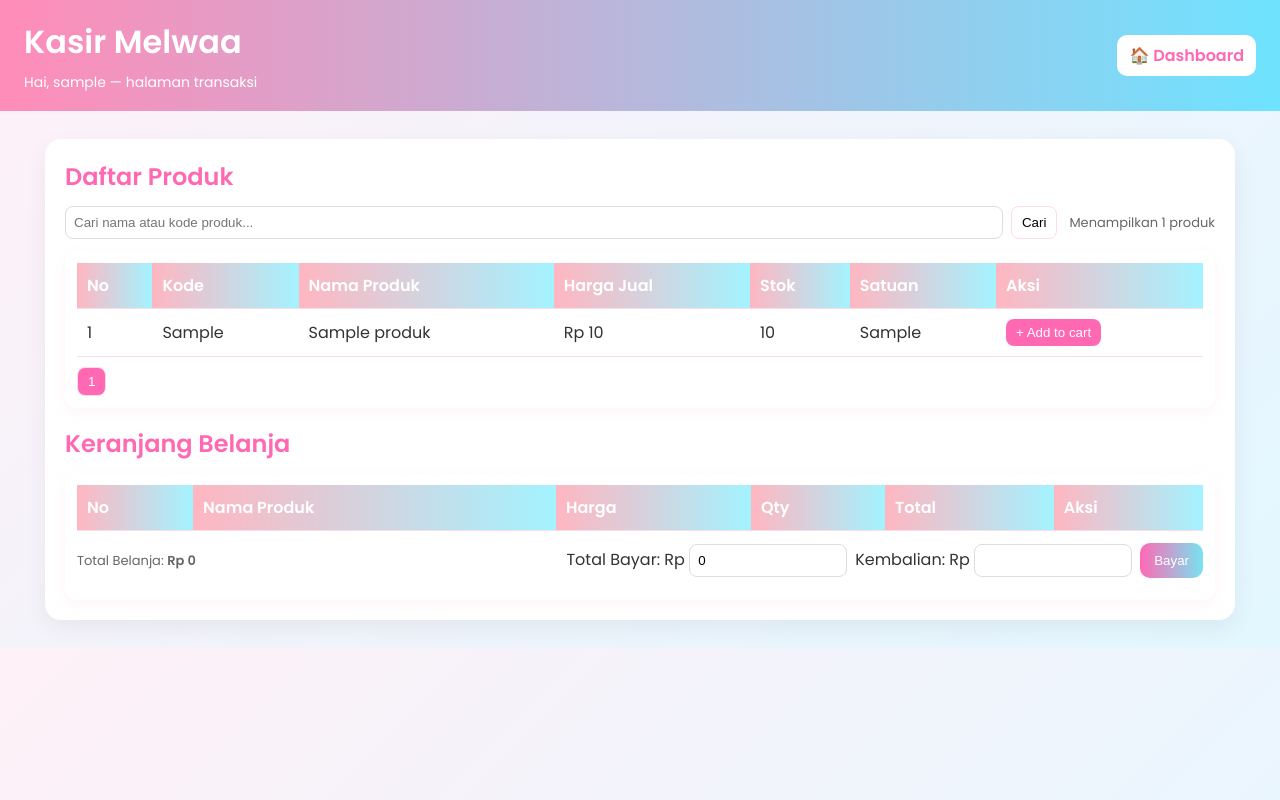
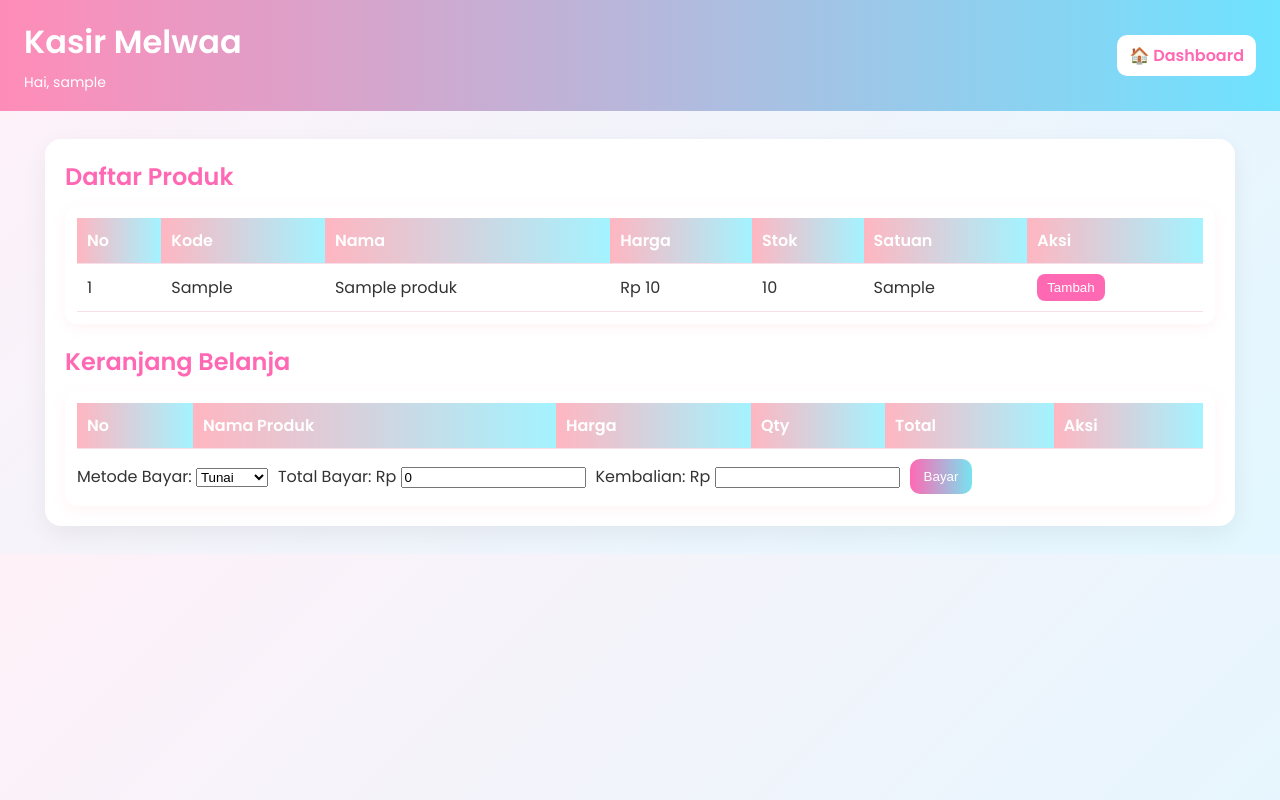
Before and after one commit to khalwa29/kedai_melwaa, a PHP site: page /admin/kasir.php in a window 1280 px wide. Run offline with PHP 8.4, Linux system fonts and the light colour scheme; the visitor is signed in with stand-in values (Sample User, id 1); tables that the repository leaves empty or names only in its code hold one stand-in row (values such as "Sample post"); a stand-in replaces the project's code that opens the database connection; lists and menus that the app fills with data are empty; some libraries are stand-ins or nearby versions.

Commit message:
update amel dan khalwa

```diff
--- a/admin/kasir.php
+++ b/admin/kasir.php
@@ -4,28 +4,26 @@ if (!isset($_SESSION["email"])) {
     header("Location: login.php");
     exit;
 }
-$username = $_SESSION["username"] ?? 'db_Kasir';
+$username = $_SESSION["username"] ?? 'Kasir';
 
-// koneksi DB — sesuaikan host/user/pass/db jika perlu
+// --- KONEKSI DATABASE ---
 $koneksi = new mysqli("localhost", "root", "", "db_kasir");
 if ($koneksi->connect_error) {
     http_response_code(500);
-    echo json_encode(["error" => "Database connection failed"]);
+    echo json_encode(["error" => "Gagal terhubung ke database"]);
     exit;
 }
 
-// --- Endpoint API (AJAX) ---
+// --- API MODE (untuk AJAX) ---
 if (isset($_GET['action'])) {
     header('Content-Type: application/json; charset=UTF-8');
     $action = $_GET['action'];
 
+    // === LIST PRODUK ===
     if ($action === 'list_products') {
-        // pagination
         $page = max(1, (int)($_GET['page'] ?? 1));
         $perPage = 10;
         $offset = ($page - 1) * $perPage;
-
-        // optional search
         $search = trim($_GET['search'] ?? '');
 
         if ($search !== '') {
@@ -37,14 +35,22 @@ if (isset($_GET['action'])) {
             $stmt->fetch();
             $stmt->close();
 
-            $stmt = $koneksi->prepare("SELECT id_produk, kode_produk, nama_produk, kategori, harga_jual, stok, satuan FROM tb_produk WHERE nama_produk LIKE ? OR kode_produk LIKE ? ORDER BY id_produk DESC LIMIT ? OFFSET ?");
+            $stmt = $koneksi->prepare("
+                SELECT id_produk, kode_produk, nama_produk, kategori, harga_jual, stok, satuan
+                FROM tb_produk
+                WHERE nama_produk LIKE ? OR kode_produk LIKE ?
+                ORDER BY id_produk DESC LIMIT ? OFFSET ?
+            ");
             $stmt->bind_param('ssii', $like, $like, $perPage, $offset);
         } else {
             $res = $koneksi->query("SELECT COUNT(*) as cnt FROM tb_produk");
             $row = $res->fetch_assoc();
             $totalRows = (int)$row['cnt'];
 
-            $stmt = $koneksi->prepare("SELECT id_produk, kode_produk, nama_produk, kategori, harga_jual, stok, satuan FROM tb_produk ORDER BY id_produk DESC LIMIT ? OFFSET ?");
+            $stmt = $koneksi->prepare("
+                SELECT id_produk, kode_produk, nama_produk, kategori, harga_jual, stok, satuan
+                FROM tb_produk ORDER BY id_produk DESC LIMIT ? OFFSET ?
+            ");
             $stmt->bind_param('ii', $perPage, $offset);
         }
 
@@ -62,36 +68,41 @@ if (isset($_GET['action'])) {
         exit;
     }
 
+    // === PROSES CHECKOUT ===
     if ($action === 'checkout' && $_SERVER['REQUEST_METHOD'] === 'POST') {
-        // menerima JSON
         $input = json_decode(file_get_contents('php://input'), true);
         if (!$input) {
-            echo json_encode(["error" => "Invalid input"]);
+            echo json_encode(["error" => "Data input tidak valid"]);
             exit;
         }
+
         $cart = $input['cart'] ?? [];
         $total = floatval($input['total'] ?? 0);
         $bayar = floatval($input['bayar'] ?? 0);
         $kembalian = floatval($input['kembalian'] ?? 0);
+        $metode = $input['metode'] ?? 'Tunai';
+        $ewallet = $input['ewallet'] ?? '-';
 
         if (empty($cart) || $total <= 0) {
-            echo json_encode(["error" => "Cart kosong atau total tidak valid"]);
+            echo json_encode(["error" => "Keranjang kosong atau total tidak valid"]);
             exit;
         }
 
-        // create unique invoice no
         $nomorFaktur = 'INV' . date('YmdHis') . rand(100, 999);
 
         $koneksi->begin_transaction();
         try {
-            // insert master jual
-            $stmt = $koneksi->prepare("INSERT INTO tb_jual (nomor_faktur, tanggal_beli, total_belanja, total_bayar, kembalian) VALUES (?, NOW(), ?, ?, ?)");
-            $stmt->bind_param('sddd', $nomorFaktur, $total, $bayar, $kembalian);
+            // Simpan ke tb_jual
+            $stmt = $koneksi->prepare("
+                INSERT INTO tb_jual
+                (nomor_faktur, tanggal_beli, total_belanja, total_bayar, kembalian, metode_bayar, ewallet)
+                VALUES (?, NOW(), ?, ?, ?, ?, ?)
+            ");
+            $stmt->bind_param('sdddss', $nomorFaktur, $total, $bayar, $kembalian, $metode, $ewallet);
             $stmt->execute();
-            $id_jual = $stmt->insert_id;
             $stmt->close();
 
-            // insert ke tabel rinci_jual (detail per produk)
+            // Simpan ke rinci_jual
             $stmtDetail = $koneksi->prepare("
                 INSERT INTO rinci_jual
                 (nomor_faktur, kode_produk, nama_produk, harga_modal, harga_jual, qty, total_harga, untung)
@@ -99,9 +110,9 @@ $stmtDetail = $koneksi->prepare("
             ");
 
             foreach ($cart as $item) {
-    $kode_produk = $item['id_produk'];  // pastikan key ini sesuai dengan data di keranjang kamu
+                $kode_produk = $item['id_produk'];
                 $nama_produk = $item['nama_produk'];
-    $harga_modal = 0; // sementara 0, nanti bisa diambil dari tabel produk
+                $harga_modal = 0;
                 $harga_jual = floatval($item['harga_jual']);
                 $qty = intval($item['qty']);
                 $total_harga = $harga_jual * $qty;
@@ -123,339 +134,186 @@ foreach ($cart as $item) {
             $stmtDetail->close();
 
             $koneksi->commit();
-            echo json_encode(["success" => true, "nomor_faktur" => $nomorFaktur, "id_jual" => $id_jual]);
+            echo json_encode(["success" => true, "nomor_faktur" => $nomorFaktur]);
             exit;
         } catch (Exception $e) {
             $koneksi->rollback();
-            http_response_code(500);
             echo json_encode(["error" => "Gagal menyimpan transaksi: " . $e->getMessage()]);
             exit;
         }
     }
 
-    // unknown action
-    echo json_encode(["error" => "Unknown action"]);
+    echo json_encode(["error" => "Aksi tidak dikenali"]);
     exit;
 }
 ?>
+
+<!-- =============== HALAMAN KASIR =============== -->
 <!DOCTYPE html>
 <html lang="id">
 <head>
 <meta charset="utf-8">
 <meta name="viewport" content="width=device-width,initial-scale=1">
-<title>Kasir - Khawalicious</title>
+<title>Kasir - Kedai Melwaa</title>
 <link href="https://fonts.googleapis.com/css2?family=Poppins:wght@400;600&display=swap" rel="stylesheet">
+<script src="https://cdn.jsdelivr.net/npm/sweetalert2@11"></script>
 <style>
 body{font-family:'Poppins',sans-serif;background:linear-gradient(135deg,#fff1f8,#e2f7ff);margin:0;color:#333}
 header{background:linear-gradient(90deg,#ff8cb8,#6ee3ff);color:#fff;padding:18px 24px;display:flex;justify-content:space-between;align-items:center}
 header a{background:#fff;color:#ff69b4;padding:8px 12px;border-radius:10px;text-decoration:none;font-weight:600}
 .wrap{max-width:1150px;margin:28px auto;padding:20px;background:#fff;border-radius:16px;box-shadow:0 8px 25px rgba(0,0,0,0.06)}
 h2{color:#ff69b4;margin:0 0 12px}
-  .top-row{display:flex;gap:12px;flex-wrap:wrap;margin-bottom:12px}
-  .search{flex:1;display:flex;gap:8px}
-  .search input{flex:1;padding:8px 10px;border-radius:8px;border:1px solid #ddd}
 .card{background:#fff;padding:12px;border-radius:12px;box-shadow:0 4px 14px rgba(255,182,193,0.15)}
 table{width:100%;border-collapse:collapse}
 th,td{padding:10px;border-bottom:1px solid #f6dfe9;text-align:left}
 thead th{background:linear-gradient(90deg,#ffb6c1,#a3f3ff);color:#fff}
 .add-btn{background:#ff69b4;color:#fff;padding:6px 10px;border-radius:8px;border:none;cursor:pointer}
-  .add-btn:disabled{opacity:0.6;cursor:not-allowed}
-  .pagination{display:flex;gap:6px;flex-wrap:wrap;align-items:center;margin-top:10px}
-  .page-btn{padding:6px 10px;border-radius:8px;border:1px solid #ffd9ec;background:#fff;cursor:pointer}
-  .cart-area{margin-top:18px}
-  .small{font-size:13px;color:#666}
-  .controls{display:flex;gap:8px;flex-wrap:wrap;align-items:center}
-  .right{margin-left:auto}
-  input[type="number"], input[type="text"]{padding:8px;border-radius:8px;border:1px solid #ddd}
+.pagination{display:flex;gap:6px;margin-top:10px}
 .pay-btn{background:linear-gradient(90deg,#ff69b4,#77e3f0);color:#fff;padding:10px 14px;border:none;border-radius:10px;cursor:pointer}
-  @media (max-width:800px){
-    th,td{font-size:13px;padding:8px}
-    .top-row{flex-direction:column}
-  }
 </style>
 </head>
 <body>
 <header>
   <div>
     <h1 style="margin:0">Kasir Melwaa</h1>
-    <div style="font-size:14px;margin-top:6px">Hai, <?= htmlspecialchars($username) ?> — halaman transaksi</div>
+    <div style="font-size:14px;margin-top:6px">Hai, <?= htmlspecialchars($username) ?></div>
   </div>
   <a href="dashboard_admin.php">🏠 Dashboard</a>
 </header>
 
 <div class="wrap">
   <h2>Daftar Produk</h2>
-
-  <div class="top-row">
-    <div class="search">
-      <input id="searchInput" type="text" placeholder="Cari nama atau kode produk...">
-      <button id="searchBtn" class="page-btn">Cari</button>
-    </div>
-    <div class="controls right">
-      <div class="small">Menampilkan <span id="showCount">0</span> produk</div>
-    </div>
-  </div>
-
   <div class="card">
-    <div style="overflow:auto;">
     <table id="productTable">
-        <thead>
-          <tr>
-            <th>No</th><th>Kode</th><th>Nama Produk</th><th>Harga Jual</th><th>Stok</th><th>Satuan</th><th>Aksi</th>
-          </tr>
-        </thead>
-        <tbody id="productBody">
-          <!-- diisi JS -->
-        </tbody>
+      <thead><tr><th>No</th><th>Kode</th><th>Nama</th><th>Harga</th><th>Stok</th><th>Satuan</th><th>Aksi</th></tr></thead>
+      <tbody id="productBody"></tbody>
     </table>
   </div>
 
-    <div class="pagination" id="pagination"></div>
-  </div>
+  <h2 style="margin-top:20px;">Keranjang Belanja</h2>
+  <div class="card">
+    <table id="cartTable">
+      <thead><tr><th>No</th><th>Nama Produk</th><th>Harga</th><th>Qty</th><th>Total</th><th>Aksi</th></tr></thead>
+      <tbody id="cartBody"></tbody>
+    </table>
 
-  <!-- CART -->
-  <div class="cart-area">
-    <h2>Keranjang Belanja</h2>
-    <div class="card">
-      <div style="overflow:auto;">
-        <table id="cartTable">
-          <thead>
-            <tr><th>No</th><th>Nama Produk</th><th>Harga</th><th>Qty</th><th>Total</th><th>Aksi</th></tr>
-          </thead>
-          <tbody id="cartBody">
-            <!-- JS -->
-          </tbody>
-        </table>
-      </div>
-
-      <div style="display:flex;gap:12px;align-items:center;margin-top:12px;flex-wrap:wrap">
-        <div class="small">Total Belanja: <strong>Rp <span id="totalDisplay">0</span></strong></div>
-        <div style="margin-left:auto;display:flex;gap:8px;align-items:center">
-          <label>Total Bayar: Rp <input id="inputBayar" type="number" min="0" step="1" value="0" style="width:140px"></label>
-          <label>Kembalian: Rp <input id="inputKembali" type="number" readonly style="width:140px"></label>
+    <div style="margin-top:10px;display:flex;flex-wrap:wrap;gap:10px;align-items:center;">
+      <label>Metode Bayar:
+        <select id="metodeBayar">
+          <option value="Tunai">Tunai</option>
+          <option value="E-Wallet">E-Wallet</option>
+        </select>
+      </label>
+      <label id="ewalletLabel" style="display:none;">
+        Nama E-Wallet:
+        <select id="ewalletName">
+          <option value="">-- Pilih --</option>
+          <option value="Dana">Dana</option>
+          <option value="OVO">OVO</option>
+          <option value="GoPay">GoPay</option>
+          <option value="ShopeePay">ShopeePay</option>
+        </select>
+      </label>
+      <label>Total Bayar: Rp <input id="inputBayar" type="number" min="0" step="1" value="0"></label>
+      <label>Kembalian: Rp <input id="inputKembali" type="number" readonly></label>
       <button id="btnBayar" class="pay-btn">Bayar</button>
-        </div>
-      </div>
-      <div id="message" style="margin-top:10px;color:green"></div>
     </div>
   </div>
 </div>
 
 <script>
 const apiUrl = 'kasir.php';
-let currentPage = 1;
-let totalRows = 0;
-let perPage = 10;
-let searchTerm = '';
-
-// cart object: key = id_produk, value = item
 let cart = {};
 
-function formatRupiah(num){
-  num = Number(num) || 0;
-  return num.toLocaleString('id-ID', {minimumFractionDigits: 0, maximumFractionDigits: 0});
-}
+function formatRupiah(num){return (Number(num)||0).toLocaleString('id-ID');}
 
-async function fetchProducts(page = 1){
-  currentPage = page;
-  const q = new URLSearchParams({action: 'list_products', page, search: searchTerm});
-  const res = await fetch(apiUrl + '?' + q.toString());
+async function fetchProducts(page=1){
+  const res = await fetch(`${apiUrl}?action=list_products&page=${page}`);
   const data = await res.json();
-  totalRows = data.total;
-  perPage = data.perPage;
-  renderProducts(data.products);
-  renderPagination();
-  document.getElementById('showCount').innerText = totalRows;
-}
-
-function renderProducts(products){
   const tbody = document.getElementById('productBody');
   tbody.innerHTML = '';
-  let no = (currentPage - 1) * perPage + 1;
-  for (const p of products) {
+  let no = 1;
+  for(const p of data.products){
     const tr = document.createElement('tr');
     tr.innerHTML = `
-      <td>${no++}</td>
-      <td>${escapeHtml(p.kode_produk)}</td>
-      <td>${escapeHtml(p.nama_produk)}</td>
-      <td>Rp ${formatRupiah(p.harga_jual)}</td>
-      <td>${p.stok}</td>
-      <td>${p.satuan ?? ''}</td>
-      <td><button class="add-btn" onclick='addToCart(${p.id_produk}, ${p.harga_jual}, "${escapeJs(p.nama_produk)}")'>+ Add to cart</button></td>
+      <td>${no++}</td><td>${p.kode_produk}</td><td>${p.nama_produk}</td>
+      <td>Rp ${formatRupiah(p.harga_jual)}</td><td>${p.stok}</td><td>${p.satuan}</td>
+      <td><button class='add-btn' onclick='addToCart(${p.id_produk},"${p.nama_produk}",${p.harga_jual})'>Tambah</button></td>
     `;
     tbody.appendChild(tr);
   }
 }
 
-function renderPagination(){
-  const totalPages = Math.ceil(totalRows / perPage) || 1;
-  const wrap = document.getElementById('pagination');
-  wrap.innerHTML = '';
-  if (currentPage > 1) {
-    const btnPrev = createPageBtn('Prev', currentPage - 1);
-    wrap.appendChild(btnPrev);
-  }
-  // show some pages (up to 7)
-  let start = Math.max(1, currentPage - 3);
-  let end = Math.min(totalPages, currentPage + 3);
-  for (let p = start; p <= end; p++){
-    const btn = createPageBtn(p, p, p === currentPage);
-    wrap.appendChild(btn);
-  }
-  if (currentPage < totalPages) {
-    const btnNext = createPageBtn('Next', currentPage + 1);
-    wrap.appendChild(btnNext);
-  }
-}
-
-function createPageBtn(label, page, active = false){
-  const btn = document.createElement('button');
-  btn.className = 'page-btn';
-  btn.textContent = label;
-  if (active) {
-    btn.style.background = '#ff69b4';
-    btn.style.color = '#fff';
-    btn.disabled = true;
-  }
-  btn.onclick = () => fetchProducts(page);
-  return btn;
-}
-
-function addToCart(id, harga, nama){
-  id = String(id);
-  if (cart[id]) {
-    cart[id].qty += 1;
-  } else {
-    cart[id] = {
-      id_produk: id,
-      nama_produk: nama,
-      harga_jual: Number(harga),
-      qty: 1
-    };
-  }
-  renderCart();
-}
-
-function updateQty(id, val){
-  id = String(id);
-  val = parseInt(val) || 0;
-  if (val <= 0) {
-    delete cart[id];
-  } else {
-    cart[id].qty = val;
-  }
-  renderCart();
-}
-
-function removeItem(id){
-  id = String(id);
-  delete cart[id];
+function addToCart(id,nama,harga){
+  if(!cart[id]) cart[id]={id_produk:id,nama_produk:nama,harga_jual:harga,qty:1};
+  else cart[id].qty++;
   renderCart();
 }
 
 function renderCart(){
-  const tbody = document.getElementById('cartBody');
-  tbody.innerHTML = '';
-  let i = 1;
-  let total = 0;
-  for (const key in cart) {
-    const it = cart[key];
-    const subtotal = it.harga_jual * it.qty;
-    total += subtotal;
-    const tr = document.createElement('tr');
-    tr.innerHTML = `
-      <td>${i++}</td>
-      <td>${escapeHtml(it.nama_produk)}</td>
-      <td>Rp ${formatRupiah(it.harga_jual)}</td>
-      <td><input type="number" min="1" value="${it.qty}" style="width:70px" onchange="updateQty('${it.id_produk}', this.value)"></td>
-      <td>Rp ${formatRupiah(subtotal)}</td>
-      <td><button class="page-btn" onclick="removeItem('${it.id_produk}')">Hapus</button></td>
-    `;
-    tbody.appendChild(tr);
+  const tbody=document.getElementById('cartBody');tbody.innerHTML='';
+  let total=0,i=1;
+  for(const id in cart){
+    const item=cart[id],sub=item.harga_jual*item.qty;
+    total+=sub;
+    tbody.innerHTML+=`<tr><td>${i++}</td><td>${item.nama_produk}</td><td>Rp ${formatRupiah(item.harga_jual)}</td>
+    <td><input type='number' min='1' value='${item.qty}' onchange='updateQty(${id},this.value)'></td>
+    <td>Rp ${formatRupiah(sub)}</td><td><button onclick='removeItem(${id})'>❌</button></td></tr>`;
   }
-  document.getElementById('totalDisplay').innerText = formatRupiah(total);
-  // store total numeric for checkout
-  document.getElementById('inputBayar').dataset.total = total;
-  // update kembalian if bayar value present
+  document.getElementById('inputBayar').dataset.total=total;
   recalcKembali();
 }
 
+function updateQty(id,val){if(val<=0)delete cart[id];else cart[id].qty=parseInt(val);renderCart();}
+function removeItem(id){delete cart[id];renderCart();}
 function recalcKembali(){
-  const bayarEl = document.getElementById('inputBayar');
-  const kembaliEl = document.getElementById('inputKembali');
-  const total = Number(bayarEl.dataset.total || 0);
-  const bayar = Number(bayarEl.value) || 0;
-  const kembalian = Math.max(0, bayar - total);
-  kembaliEl.value = Math.round(kembalian);
+  const total=Number(document.getElementById('inputBayar').dataset.total||0);
+  const bayar=Number(document.getElementById('inputBayar').value||0);
+  document.getElementById('inputKembali').value=Math.max(0,bayar-total);
 }
 
-document.getElementById('searchBtn').addEventListener('click', () => {
-  searchTerm = document.getElementById('searchInput').value.trim();
-  fetchProducts(1);
-});
-document.getElementById('searchInput').addEventListener('keypress', (e) => {
-  if (e.key === 'Enter') { searchTerm = e.target.value.trim(); fetchProducts(1); }
+document.getElementById('inputBayar').addEventListener('input',recalcKembali);
+document.getElementById('metodeBayar').addEventListener('change',function(){
+  document.getElementById('ewalletLabel').style.display=(this.value==='E-Wallet')?'inline-block':'none';
 });
 
-document.getElementById('inputBayar').addEventListener('input', recalcKembali);
+document.getElementById('btnBayar').addEventListener('click', async()=>{
+  const bayar=Number(document.getElementById('inputBayar').value||0);
+  const total=Number(document.getElementById('inputBayar').dataset.total||0);
+  const kembalian=Math.max(0,bayar-total);
+  const metode=document.getElementById('metodeBayar').value;
+  const ewallet=document.getElementById('ewalletName').value;
 
-document.getElementById('btnBayar').addEventListener('click', async () => {
-  const bayarEl = document.getElementById('inputBayar');
-  const total = Number(bayarEl.dataset.total || 0);
-  const bayar = Number(bayarEl.value) || 0;
-  const kembalian = Math.max(0, bayar - total);
+  if(Object.keys(cart).length===0) return Swal.fire("Keranjang Kosong","Tambahkan produk dahulu","warning");
+  if(bayar < total) return Swal.fire("Pembayaran Kurang","Jumlah bayar belum cukup","error");
 
-  if (Object.keys(cart).length === 0) {
-    alert('Keranjang kosong!');
-    return;
+  const payload={cart:Object.values(cart),total,bayar,kembalian,metode,ewallet};
+
+  try{
+    const res=await fetch(`${apiUrl}?action=checkout`,{
+      method:'POST',
+      headers:{'Content-Type':'application/json'},
+      body:JSON.stringify(payload)
+    });
+    const data=await res.json();
+
+    if(data.success){
+      await Swal.fire({
+        title:"Transaksi Berhasil!",
+        html:`Nomor Faktur: <b>${data.nomor_faktur}</b><br>Metode: ${metode}<br>Kembalian: Rp ${formatRupiah(kembalian)}`,
+        icon:"success"
+      });
+      window.location.href=`struk.php?nomor_faktur=${data.nomor_faktur}`;
+    }else{
+      Swal.fire("Gagal",data.error||"Gagal menyimpan transaksi","error");
     }
-  if (bayar < total) {
-    if (!confirm('Bayar kurang dari total. Simpan misal piutang? Tekan OK untuk lanjut menyimpan.')) {
-      return;
-    }
-  }
-
-  // prepare payload
-  const payload = {
-    cart: Object.values(cart),
-    total: total,
-    bayar: bayar,
-    kembalian: kembalian
-  };
-
-  const resp = await fetch(apiUrl + '?action=checkout', {
-    method: 'POST',
-    headers: {'Content-Type': 'application/json'},
-    body: JSON.stringify(payload)
-  });
-  const data = await resp.json();
-  if (data.success) {
-    document.getElementById('message').innerText = 'Transaksi berhasil. No Faktur: ' + data.nomor_faktur;
-    // clear cart and display
-    cart = {};
-    renderCart();
-    document.getElementById('inputBayar').value = 0;
-    document.getElementById('inputKembali').value = 0;
-    // refresh products (stok mungkin berubah in real app)
-    fetchProducts(currentPage);
-  } else {
-    alert('Error: ' + (data.error || 'Gagal menyimpan transaksi'));
+  }catch(err){
+    Swal.fire("Kesalahan","Tidak dapat terhubung ke server","error");
+    console.error(err);
   }
 });
 
-// util: escapeHTML
-function escapeHtml(unsafe) {
-  return String(unsafe || '').replace(/[&<>"'`=\/]/g, function(s) {
-    return {'&':'&amp;','<':'&lt;','>':'&gt;','"':'&quot;',"'":'&#39;','/':'&#x2F;','`':'&#x60;','=':'&#x3D;'}[s];
-  });
-}
-// util: escape for embedding into JS string (basic)
-function escapeJs(s) {
-  return String(s || '').replace(/\\/g,'\\\\').replace(/'/g,"\\'").replace(/"/g,'&quot;');
-}
-
-// init
-fetchProducts(1);
+fetchProducts();
 </script>
 </body>
 </html>
```
Also changed, not shown: admin/struk.php (+14 -10 lines), struk.php (+120 -67 lines). Lines whose indentation alone changed are shown as unchanged.
